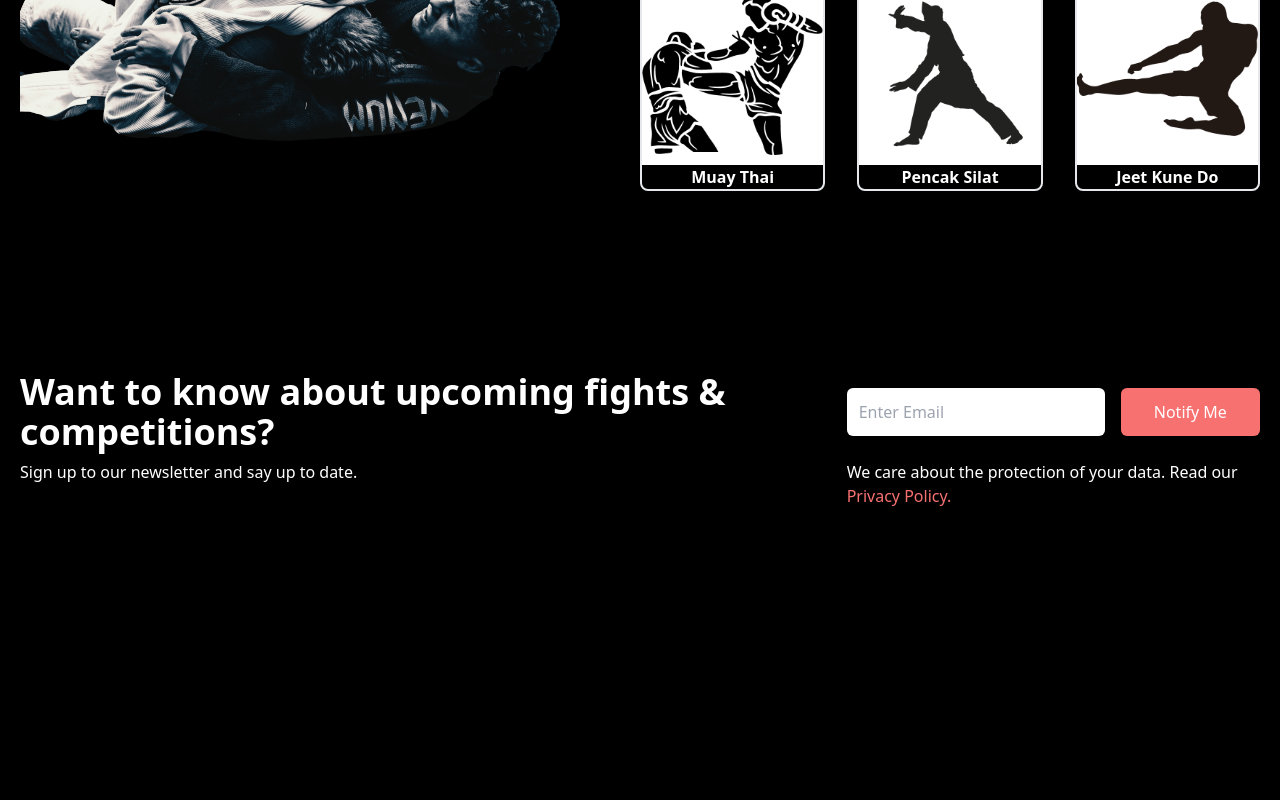
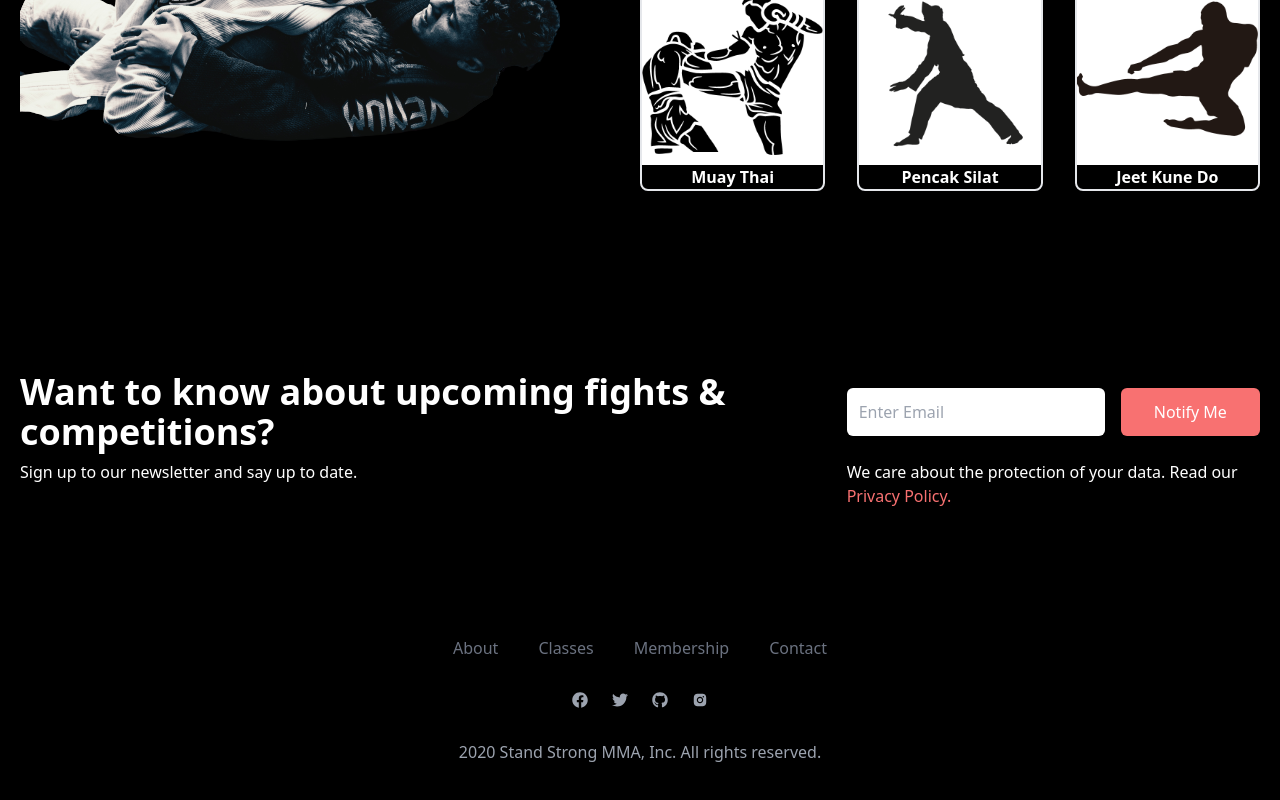
Before and after one commit to vietthom/stand-strong-mma, a Next.js app: page / in a window 1280 px wide. Shown: the part 1444-2244 px from the top of the page. Before the commit the page ends 2032 px from the top, so only its background shows below. Built offline with nearby package versions, Linux system fonts and the light colour scheme.

Commit message:
Finished Footer component

```diff
--- /dev/null
+++ b/components/Footer.js
@@ -0,0 +1,69 @@
+import React from 'react'
+import { AiFillInstagram } from 'react-icons/ai';
+import { FaFacebook, FaTwitter, FaGithub } from 'react-icons/fa';
+
+const navigation={
+    main: [
+        {name: 'About', href: '#'},
+        {name: 'Classes', href: '#'},
+        {name: 'Membership', href: '#'},
+        {name: 'Contact', href: '#'},
+    ],
+    social: [
+        {
+            name: 'Facebook',
+            href: '#',
+            icon: ()=>(
+                <FaFacebook />
+            ),
+        },
+        {
+            name: 'Twitter',
+            href: '#',
+            icon: ()=>(
+                <FaTwitter />
+            )
+        },
+        {
+            name: 'Github',
+            href: '#',
+            icon: ()=>(
+                <FaGithub />
+            )
+        },
+        {
+            name: 'Instagram',
+            href: '#',
+            icon: ()=>(
+                <AiFillInstagram />
+            )
+        }
+    ]
+};
+
+const Footer = () => {
+  return (
+    <div className='mx-auto max-w-[1240px] overflow-hidden py-12 px-4 sm:px-6 lg:px-8'>
+        <div className='-mx-5 -my-2 flex flew-wrap justify-center' aria-label="Footer">
+            {navigation.main.map((item) =>(
+                <div key={item.name} className='px-5 py-2'>
+                    <a href={item.href} className='text-base text-gray-500 hover:text-gray-900'>
+                        {item.name}
+                    </a>
+                </div>
+            ))}
+        </div>
+        <div className='mt-8 flex justify-center space-x-6'>
+            {navigation.social.map((item)=>(
+                <a key={item.name} href={item.href} className='text-gray-400 hover:text-gray-500'>
+                    <span className='sr-only'>{item.name}</span>
+                    <item.icon />
+                </a>
+            ))}
+        </div>
+        <p className='mt-8 text-center text-base text-gray-400'>2020 Stand Strong MMA, Inc. All rights reserved.</p>
+    </div>
+  )
+}
+
+export default Footer
--- a/pages/index.js
+++ b/pages/index.js
@@ -2,6 +2,7 @@ import Navbar  from "../components/Navbar"
 import Hero from "../components/Hero"
 import Services from "../components/Services"
 import Newsletter from "../components/Newsletter"
+import Footer from "../components/Footer"
 
 export default function Home() {
   return (
@@ -10,6 +11,7 @@ export default function Home() {
       <Hero />
       <Services />
       <Newsletter />
+      <Footer />
     </div>
   )
 }
```
